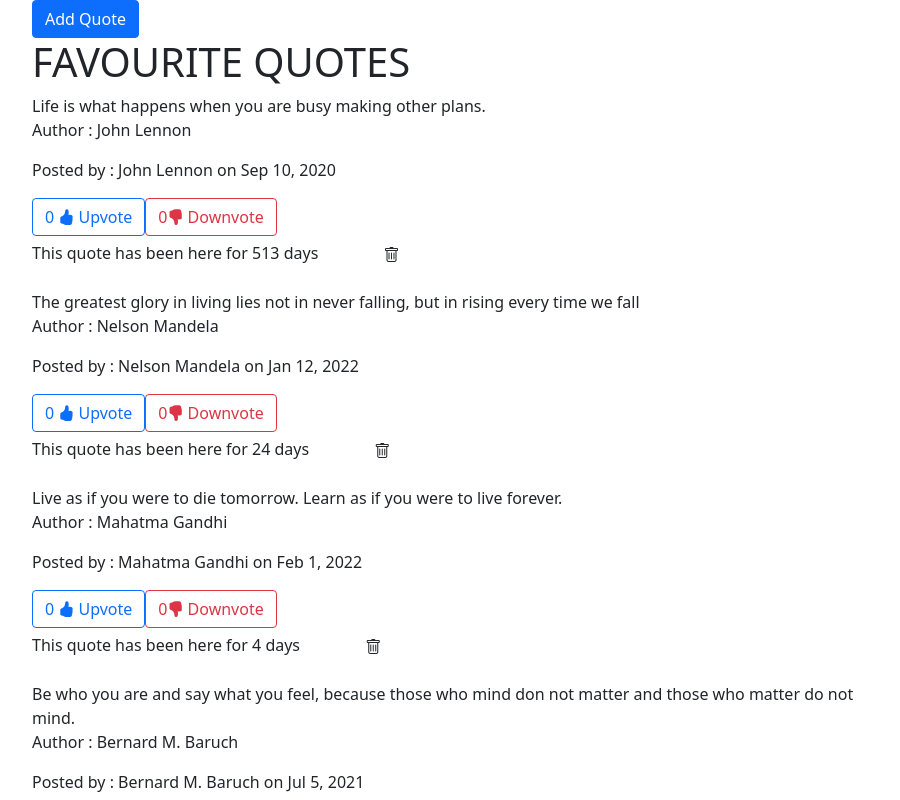
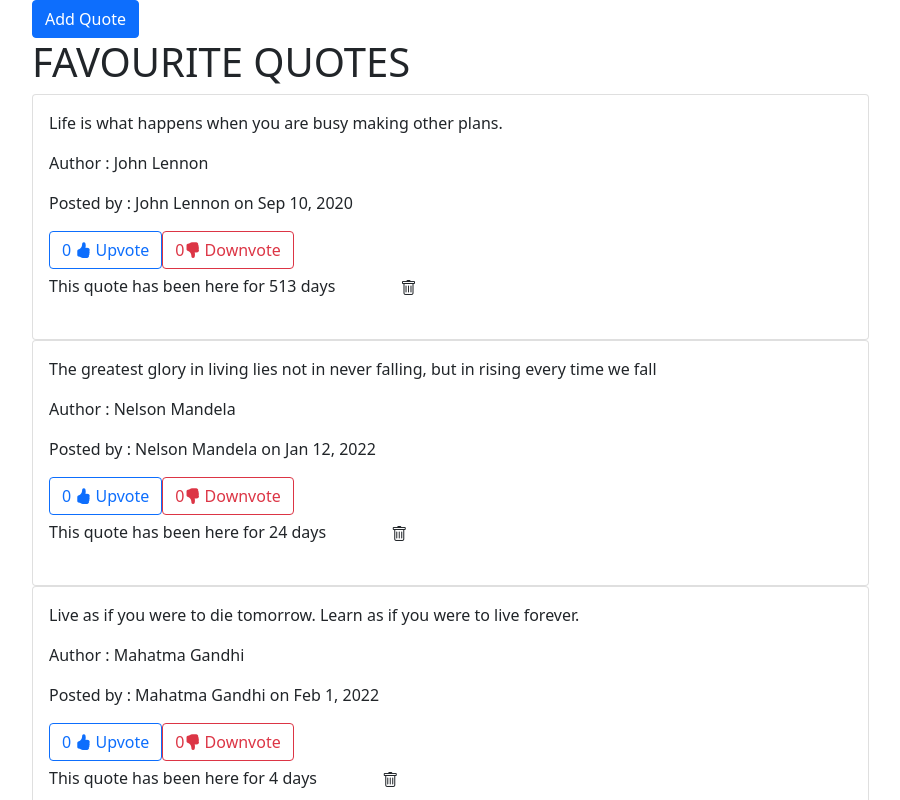
Before and after one commit to Memory-Wabwile/Quotes-App, an Angular app: page / in a window 1280 px wide. Shown: the top 800 px of the page, without its empty margins (50-950 px from the left). Built offline with nearby package versions, Linux system fonts and the light colour scheme.

Commit message:
add card to the quotes

```diff
--- a/src/app/quotes/quotes.component.html
+++ b/src/app/quotes/quotes.component.html
@@ -1,18 +1,19 @@
-
-
 <div class="container">
 
   <div class="navbar-nav ml-auto">
     <app-quotes-form (addQuote)='addNewQuote($event)'></app-quotes-form>
   </div>
   <h1>FAVOURITE QUOTES</h1>
+
   <div class="col-md-9">
-        <div *ngFor="let quotee of quotes">
-            {{quotee.quote}}
-            <div >
-                <app-quote-details [quotee]= "quotee" (isDone)="deleteQuote($event,1)"></app-quote-details>
+    <div class="all-cards">
+      <div *ngFor="let quotee of quotes" class="card">
+        <div class="card-body">
+          <p class="card-text">{{quotee.quote}}</p>
+
+          <app-quote-details [quotee]="quotee" (isDone)="deleteQuote($event,1)"></app-quote-details>
         </div>
       </div>
-
     </div>
   </div>
+</div>
```
Lines whose indentation alone changed are shown as unchanged.
